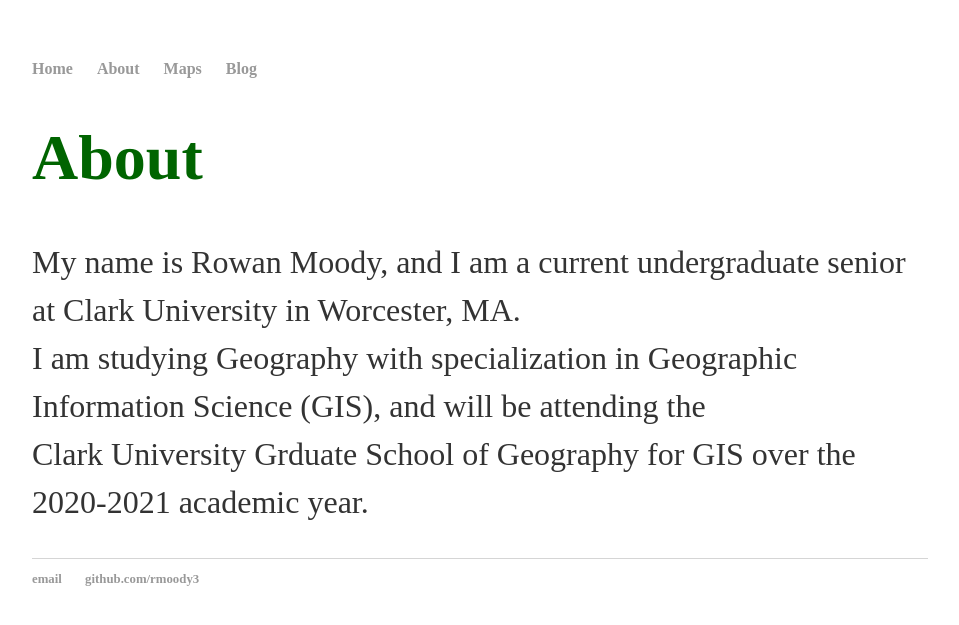
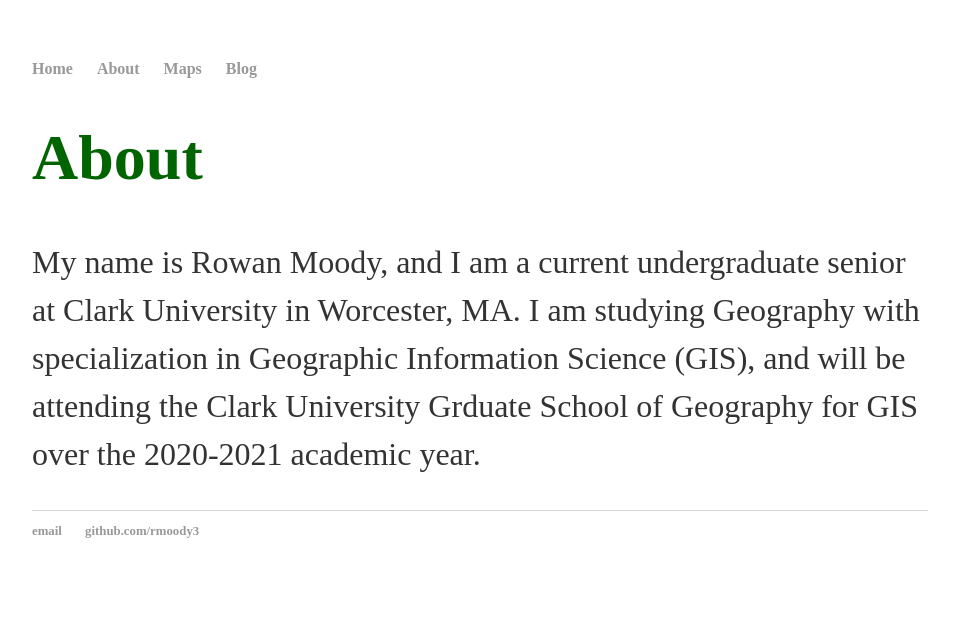
Before and after one commit to rmoody3/rmoody3.github.io, a Jekyll site: the page built from about/index.html, in a window 1280 px wide. Shown: the top 625 px of the page, without its empty margins (160-1119 px from the left). Built offline with Jekyll 4.4.1, drawn with Linux system fonts in a browser that asks for light colours.

Commit message:
Update index.html

```diff
--- a/about/index.html
+++ b/about/index.html
@@ -4,7 +4,5 @@
 ---
 <div class="blurb">
 	<h1><font color="darkgreen">About</h1>
-	<p><size=4, font color="green">My name is Rowan Moody, and I am a current undergraduate senior at Clark University in Worcester, MA.<br />
-		I am studying Geography with specialization in Geographic Information Science (GIS), and will be attending the <br />
-		Clark University Grduate School of Geography for GIS over the 2020-2021 academic year.</p>
+	<p><size=3 font color="green">My name is Rowan Moody, and I am a current undergraduate senior at Clark University in Worcester, MA. I am studying Geography with specialization in Geographic Information Science (GIS), and will be attending the Clark University Grduate School of Geography for GIS over the 2020-2021 academic year.</p>
 </div><!-- /.blurb -->
```
